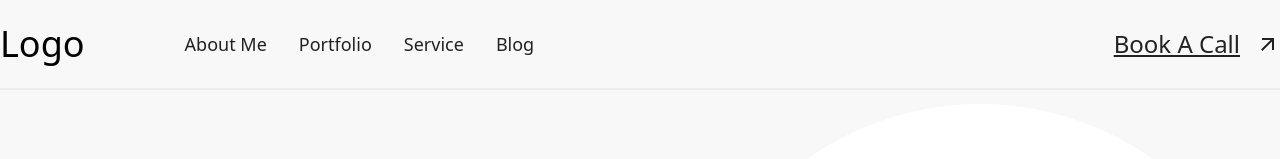
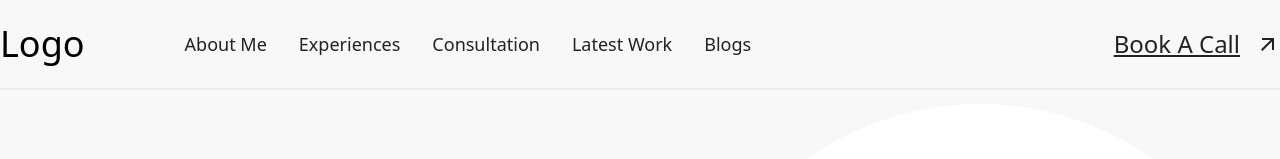
Before and after one commit to Mahmudulislamshuvo/porfolio-tanvir-vay, a React (Vite) app: page / in a window 1280 px wide. Shown: the top 159 px of the page. Built offline with nearby package versions, Linux system fonts and the light colour scheme.

Commit message:
Scrolling done

```diff
--- a/src/App.css
+++ b/src/App.css
@@ -9,3 +9,7 @@
   width: 1280px;
   margin: 0 auto;
 }
+
+html {
+  scroll-behavior: smooth;
+}
--- a/src/App.jsx
+++ b/src/App.jsx
@@ -1,8 +1,7 @@
+import { useRef } from "react";
 import AboutMe from "./Components/AboutMe";
 import Banner from "./Components/Banner";
 import Blogs from "./Components/Blogs";
-import Test from "./Components/CommonCompo/Accordions";
-import Slider from "./Components/CommonCompo/Slider";
 import Consultation from "./Components/Consultation";
 import Experiences from "./Components/Experiences";
 import Footer from "./Components/Footer";
@@ -15,17 +14,54 @@ import "aos/dist/aos.css";
 AOS.init();
 
 const App = () => {
+  // Create refs for each section
+  const aboutMeRef = useRef(null);
+  const experiencesRef = useRef(null);
+  const consultationRef = useRef(null);
+  const latestWorkRef = useRef(null);
+  const blogsRef = useRef(null);
+
+  // Scroll to section when clicking on navbar items
+  const scrollToSection = (ref) => {
+    ref.current.scrollIntoView({ behavior: "smooth" });
+  };
+
   return (
     <div>
       <div data-aos="fade-up">Your animated content</div>
-      <Navbar />
+      <Navbar
+        scrollToSection={scrollToSection}
+        aboutMeRef={aboutMeRef}
+        experiencesRef={experiencesRef}
+        consultationRef={consultationRef}
+        latestWorkRef={latestWorkRef}
+        blogsRef={blogsRef}
+      />
+
       <Banner />
-      <AboutMe />
-      <Experiences />
-      <Consultation />
-      <LatestWork />
-      <Blogs />
+
+      <section ref={aboutMeRef}>
+        <AboutMe />
+      </section>
+
+      <section ref={experiencesRef}>
+        <Experiences />
+      </section>
+
+      <section ref={consultationRef}>
+        <Consultation />
+      </section>
+
+      <section ref={latestWorkRef}>
+        <LatestWork />
+      </section>
+
+      <section ref={blogsRef}>
+        <Blogs />
+      </section>
+
       <GotAVision />
+
       <Footer />
     </div>
   );
--- a/src/Components/Banner.jsx
+++ b/src/Components/Banner.jsx
@@ -1,5 +1,5 @@
 import BannerProject from "./CommonCompo/BannerProject";
-import bannerimg from "../assets/bannerpic.png";
+import bannerimg from "../assets/mainBanner.png";
 import { MdOutlineArrowDownward } from "react-icons/md";
 import ProfileImage from "./CommonCompo/ProfileImage";
 
--- a/src/Components/Experiences.jsx
+++ b/src/Components/Experiences.jsx
@@ -55,6 +55,7 @@ const Experiences = () => {
   return (
     <div className="bg-[#FCFCFC] pt-[80px]">
       <div className="container">
+        <div className="w-full">
           <div className="flex justify-between">
             <div className="w-[30%]">
               <div className="flex items-center gap-x-2">
@@ -72,8 +73,8 @@ const Experiences = () => {
                 recusandae iste earum? Architecto cupiditate eos cum, quo ipsum
                 reiciendis delectus praesentium vel dignissimos tempora quis
                 doloribus tenetur dicta ad ipsam voluptatum doloremque quos
-              laboriosam. Explicabo atque soluta, rem rerum quia voluptates sed
-              possimus.
+                laboriosam. Explicabo atque soluta, rem rerum quia voluptates
+                sed possimus.
               </p>
 
               <button className="flex items-center text-2xl cursor-pointer gap-x-4 text-primary underline">
@@ -86,6 +87,7 @@ const Experiences = () => {
           </div>
         </div>
       </div>
+    </div>
   );
 };
 
--- a/src/Components/Navbar.jsx
+++ b/src/Components/Navbar.jsx
@@ -1,6 +1,13 @@
 import { MdOutlineArrowOutward } from "react-icons/md";
 
-const Navbar = () => {
+const Navbar = ({
+  scrollToSection,
+  aboutMeRef,
+  experiencesRef,
+  consultationRef,
+  latestWorkRef,
+  blogsRef,
+}) => {
   return (
     <nav className="bg-white border-b-[2px] border-[#ededed] fixed w-full top-0 z-50">
       <div className="bg-background">
@@ -8,10 +15,29 @@ const Navbar = () => {
           <div className="flex items-center gap-x-[100px]">
             <div className="text-4xl">Logo</div>
             <ul className="flex gap-x-8 text-lg text-primary">
-              <li className="cursor-pointer">About Me</li>
-              <li className="cursor-pointer">Portfolio</li>
-              <li className="cursor-pointer">Service</li>
-              <li className="cursor-pointer">Blog</li>
+              <li>
+                <button onClick={() => scrollToSection(aboutMeRef)}>
+                  About Me
+                </button>
+              </li>
+              <li>
+                <button onClick={() => scrollToSection(experiencesRef)}>
+                  Experiences
+                </button>
+              </li>
+              <li>
+                <button onClick={() => scrollToSection(consultationRef)}>
+                  Consultation
+                </button>
+              </li>
+              <li>
+                <button onClick={() => scrollToSection(latestWorkRef)}>
+                  Latest Work
+                </button>
+              </li>
+              <li>
+                <button onClick={() => scrollToSection(blogsRef)}>Blogs</button>
+              </li>
             </ul>
           </div>
           <div>
```
Lines whose indentation alone changed are shown as unchanged.
